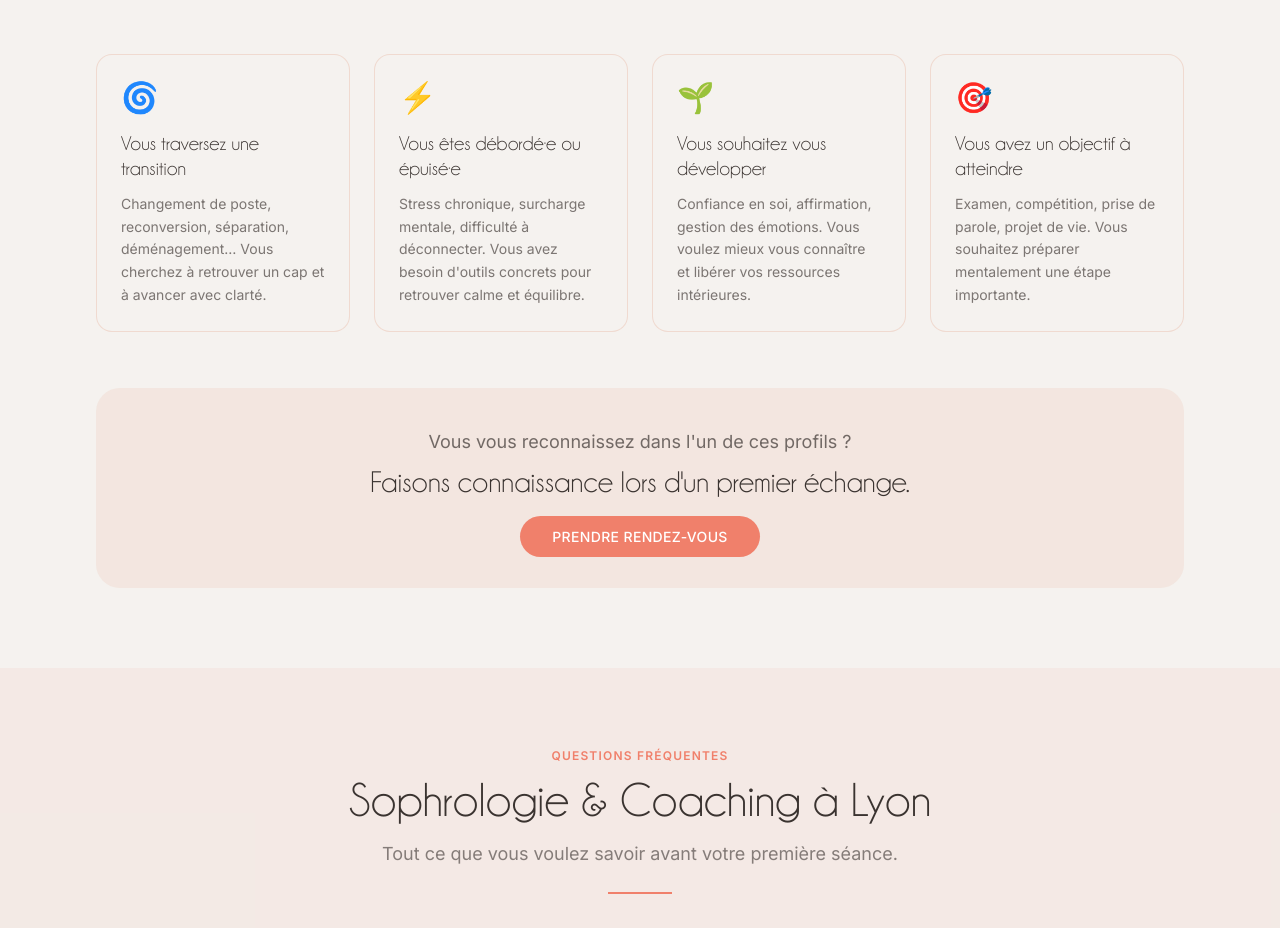
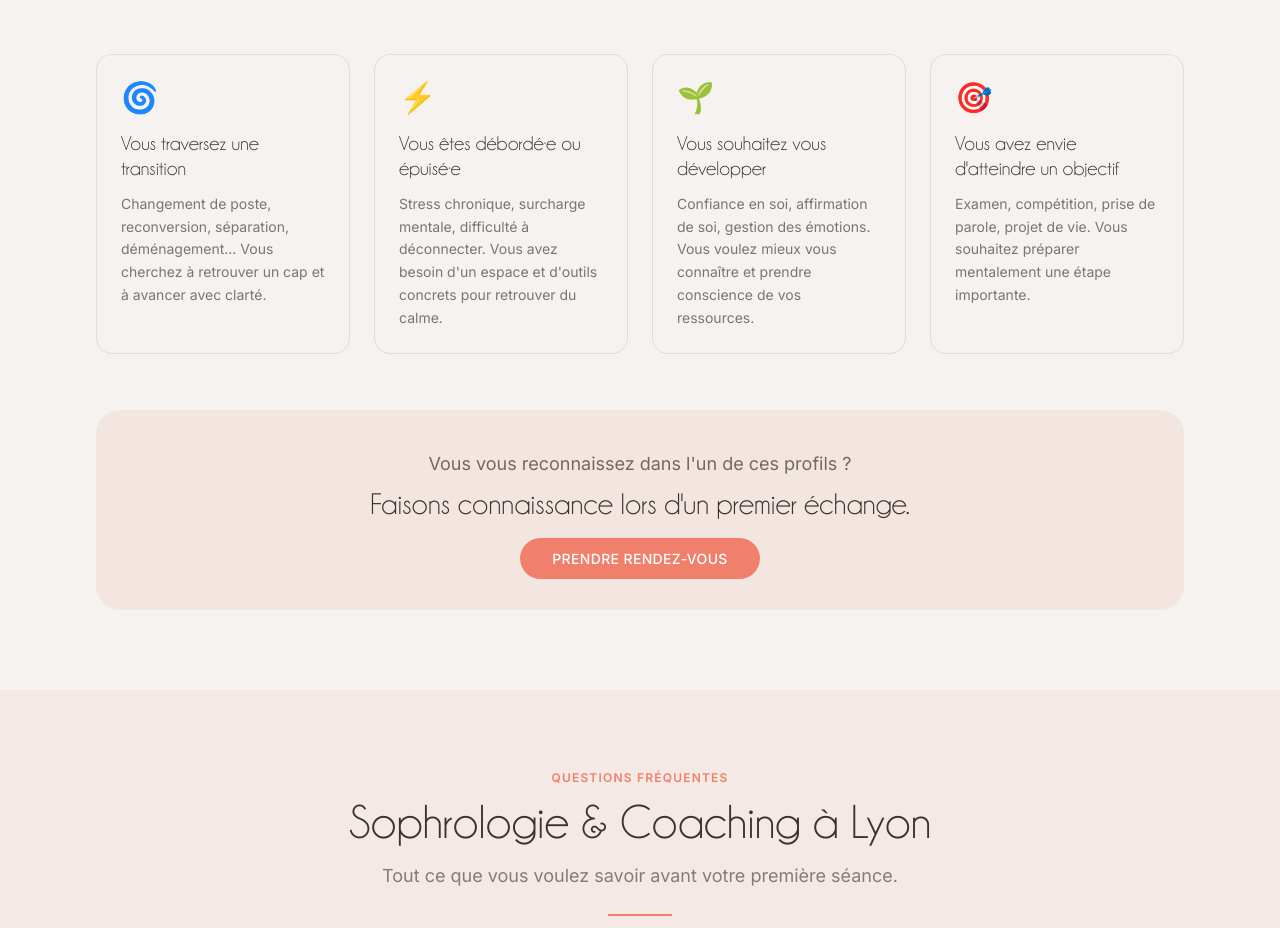
Before and after one commit to cestderrick/site_web_laetitia, a Next.js app: page / in a window 1280 px wide. Shown: the part 3760-4688 px from the top of the page. Built offline with nearby package versions, Linux system fonts and the light colour scheme; no server answers.

Commit message:
modif des encarts pour qui

```diff
--- a/src/components/sections/QuiSection.tsx
+++ b/src/components/sections/QuiSection.tsx
@@ -22,16 +22,16 @@ const profils = [
   {
     emoji: '⚡',
     titre: 'Vous êtes débordé·e ou épuisé·e',
-    desc:  "Stress chronique, surcharge mentale, difficulté à déconnecter. Vous avez besoin d'outils concrets pour retrouver calme et équilibre.",
+    desc:  "Stress chronique, surcharge mentale, difficulté à déconnecter. Vous avez besoin d'un espace et d'outils concrets pour retrouver du calme.",
   },
   {
     emoji: '🌱',
     titre: 'Vous souhaitez vous développer',
-    desc:  "Confiance en soi, affirmation, gestion des émotions. Vous voulez mieux vous connaître et libérer vos ressources intérieures.",
+    desc:  "Confiance en soi, affirmation de soi, gestion des émotions. Vous voulez mieux vous connaître et prendre conscience de vos ressources.",
   },
   {
     emoji: '🎯',
-    titre: 'Vous avez un objectif à atteindre',
+    titre: "Vous avez envie d'atteindre un objectif",
     desc:  "Examen, compétition, prise de parole, projet de vie. Vous souhaitez préparer mentalement une étape importante.",
   },
 ]
```
